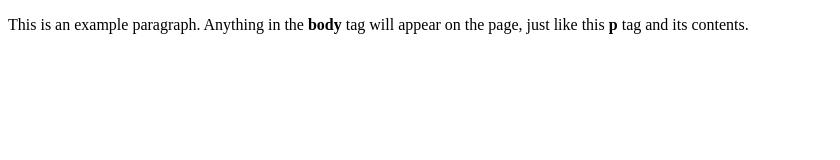
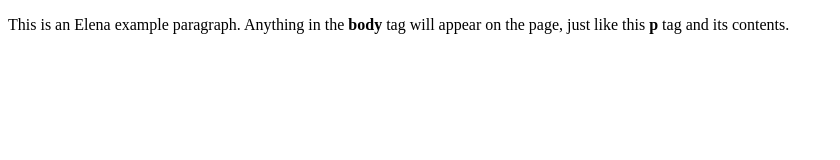
Before and after one commit to firelake2021/pizza, a plain HTML site: page index.html in a window 1280 px wide. Shown: the whole page, without its empty margins (0-840 px from the left). Drawn offline with Linux system fonts and the light colour scheme.

Commit message:
Update index.html

```diff
--- a/index.html
+++ b/index.html
@@ -4,6 +4,6 @@
     <title>This is the title of the webpage!</title>
   </head>
   <body>
-    <p>This is an example paragraph. Anything in the <strong>body</strong> tag will appear on the page, just like this <strong>p</strong> tag and its contents.</p>
+    <p>This is an  Elena example paragraph. Anything in the <strong>body</strong> tag will appear on the page, just like this <strong>p</strong> tag and its contents.</p>
   </body>
 </html>
```
